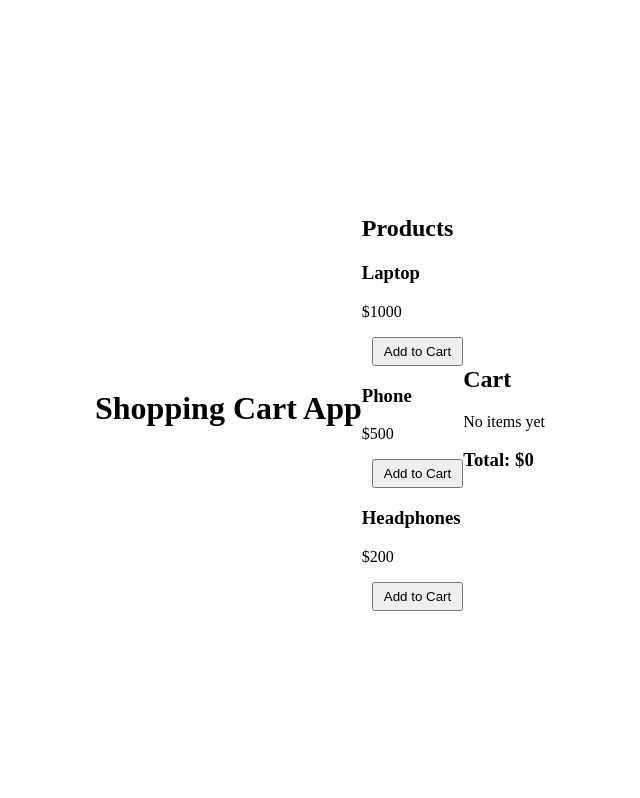
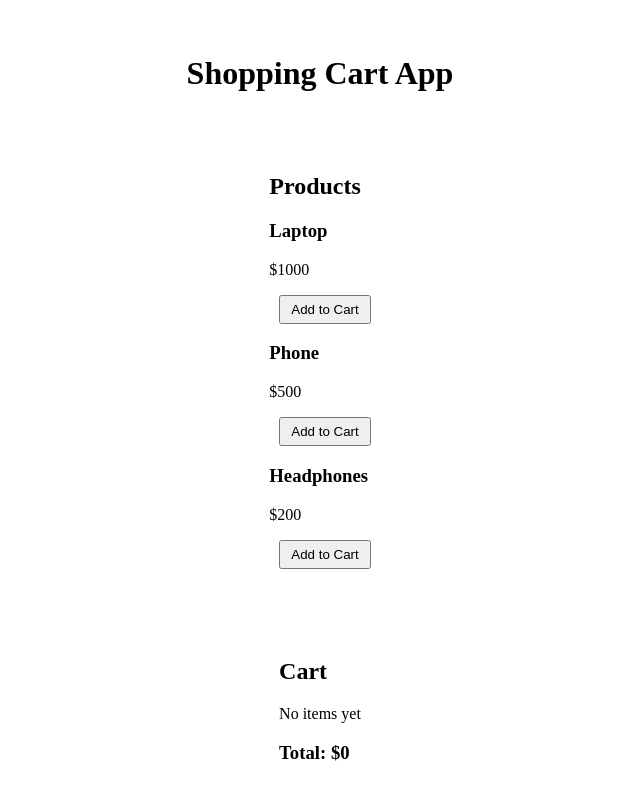
Before and after one commit to friscocode99/shopping-cart-app, a React (Vite) app: page / in a window 1280 px wide. Shown: the top 798 px of the page, without its empty margins (320-960 px from the left). Built offline with nearby package versions, Linux system fonts and the light colour scheme.

Commit message:
fourth commit

```diff
--- a/src/App.css
+++ b/src/App.css
@@ -1,8 +1,10 @@
 .app {
-  height: 100vh;          /* full screen height */
+  height: 100vh;
   display: flex;
-  justify-content: center; /* horizontal center */
-  align-items: center;     /* vertical center */
+  flex-direction: column;   /* stack vertically */
+  justify-content: center;
+  align-items: center;
+  gap: 40px;                /* THIS creates space */
 }
 
 
```
Also changed, not shown: 1 other file (tests, documents, lock files or other folders).
